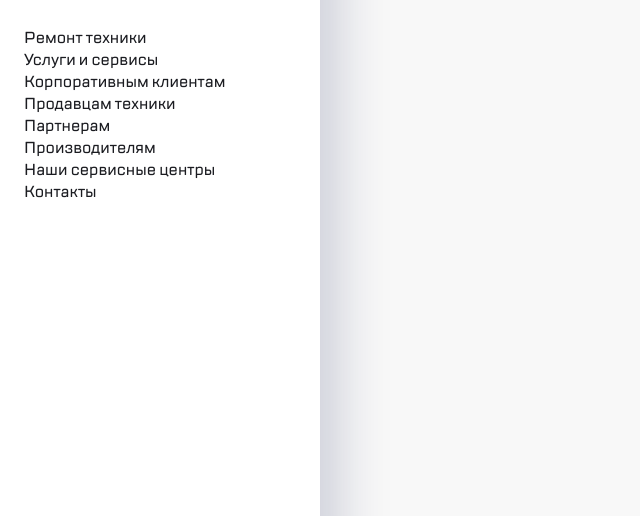
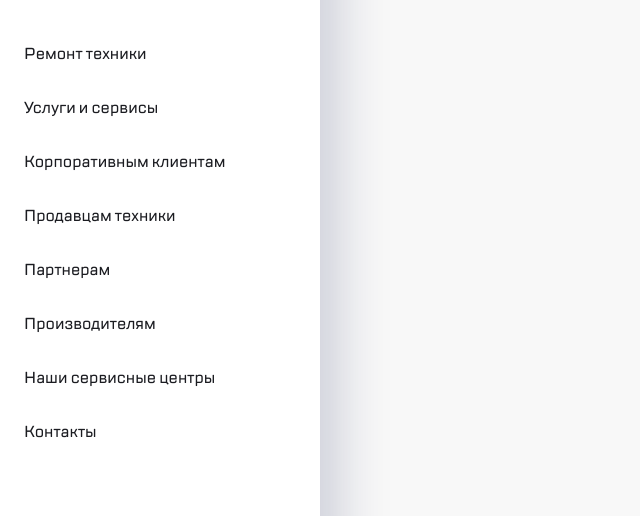
Before and after one commit to SurgeDriver/expandable-block, a plain HTML site: page index.html in a window 1280 px wide. Shown: the part 71-587 px from the top of the page, without its empty margins (0-640 px from the left). Drawn offline with Linux system fonts and the light colour scheme.

Commit message:
menu height fix 2

```diff
--- a/style.css
+++ b/style.css
@@ -259,9 +259,10 @@ body {
     display: flex;
     flex-direction: column;
     min-width: 320px;
-    min-height: 768px;
+    /* min-height: 768px; */
     width: 320px;
     height: 100vh;
+    /* *height: calc(100vh - 56px); */
     overflow-y: hidden;
     box-shadow: 16px 0 52px 0 rgba(14, 24, 80, 0.2);
     background-color: #FFFFFF;
@@ -301,8 +302,8 @@ body {
     color: #1B1C21;
     width: 100%;
     position: relative;
-    padding-top: 0px;
-    padding-bottom: 0px;
+    padding-top: 16px;
+    padding-bottom: 16px;
     padding-left: 24px;
 }
 
```
